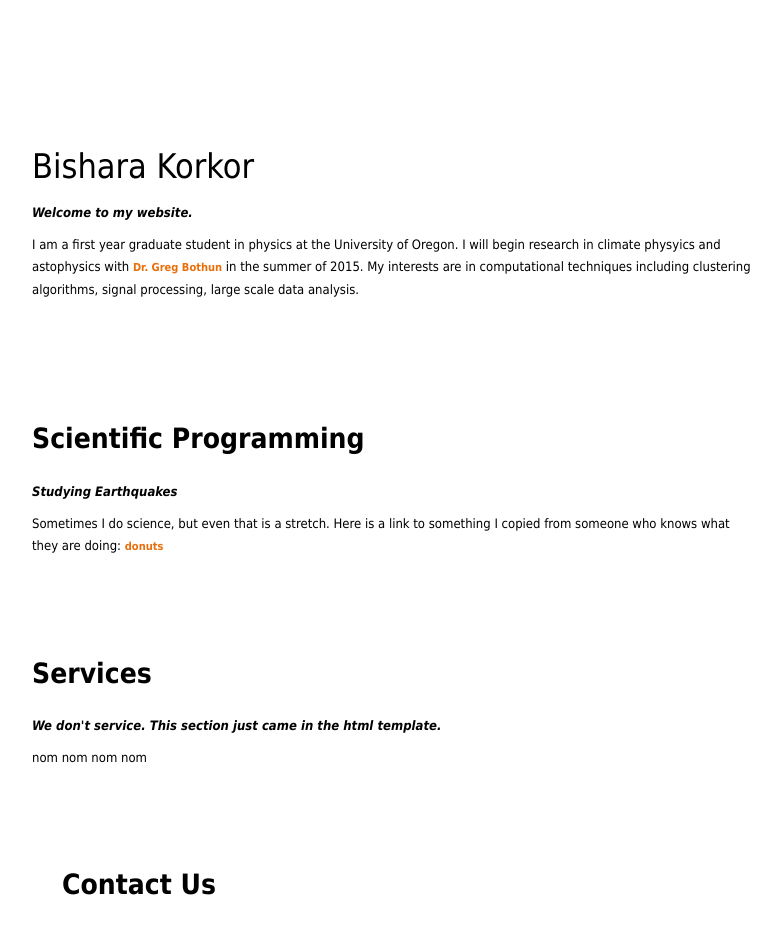
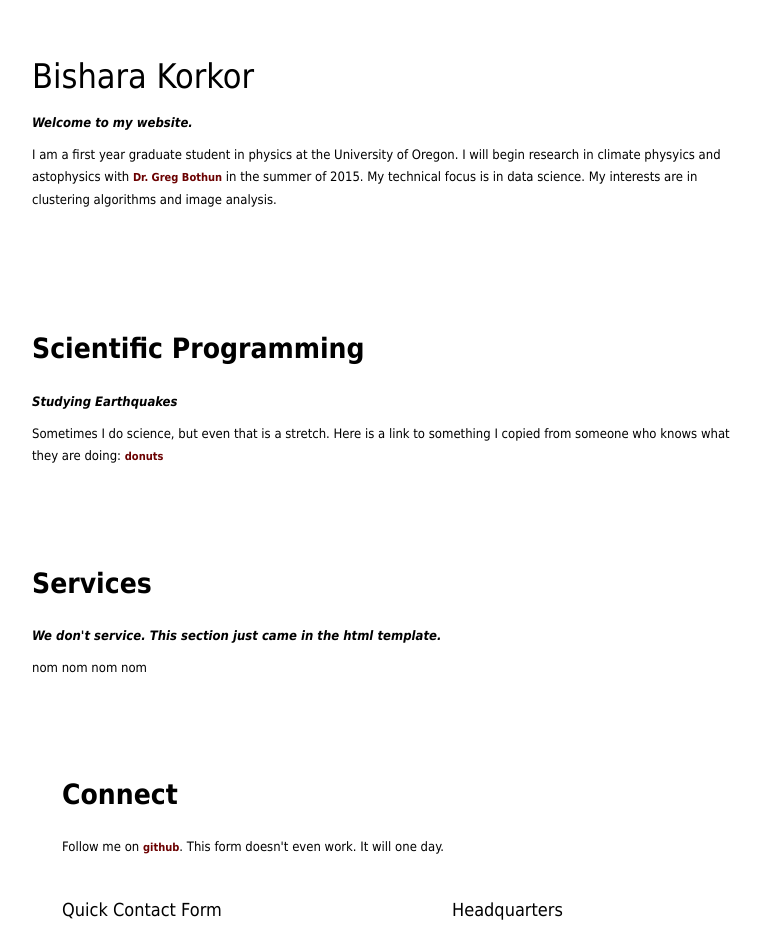
Before and after one commit to BishKor/bkorkor, a plain HTML site: page index.html in a window 1280 px wide. Shown: the top 928 px of the page, without its empty margins (248-1029 px from the left). Drawn offline with Linux system fonts and the light colour scheme.

Commit message:
changed text colors and cleaned index.html

```diff
--- a/css/tooplate_style.css
+++ b/css/tooplate_style.css
@@ -1,8 +1,3 @@
-/*
-Template 2028 Personal
-http://www.tooplate.com/view/2028-personal
-*/
-
 body {
 	margin: 0;
 	padding: 0;
@@ -16,7 +11,7 @@ body {
 }
 
 a, a:link, a:visited {
-	color: #ea6f0b;
+	color: #6B0000;
 	font-weight: 700;
 	text-decoration: none;
 	font-size: 11px;
@@ -402,5 +397,5 @@ h6 { font-size: 14px; margin: 0 0 5px; padding: 0; }
 }
 
 #tooplate_footer a {
-	color: #fff;
+	color: #6B0000;
 }
--- a/index.html
+++ b/index.html
@@ -29,22 +29,16 @@ $(document).ready(function ()
 <body>
 
 <div id="tooplate_wrapper"><span id="top"></span>
-	<div id="tooplate_header">
-    	<div id="site_title"><h1><a href="">Personal Website</a></h1></div>
-        <div id="tooplate_menu">
-        </div> <!-- end of tooplate_menu -->
-
-        <div class="cleaner"></div>
-    </div> <!-- end of header -->
-
     <div id="tooplate_main">
 
     	<div class="content"><span id="home"></span>
-			<h1>Bishara Korkor</h1> <p><em>Welcome to my website.</em></p><p>I am a first year
-			graduate student in physics at the University of Oregon. I will begin
-			research in climate physyics and astophysics with <a href="http://pages.uoregon.edu/dkmatter/"> Dr. Greg
-			Bothun</a> in the summer of 2015. My interests are in computational techniques
-			including clustering algorithms, signal processing, large scale data analysis.</p>
+			<h1>Bishara Korkor</h1> <p><em>Welcome to my website.</em></p><p>I
+			am a first year graduate student in physics at the University of
+			Oregon. I will begin research in climate physyics and astophysics
+			with <a href="http://pages.uoregon.edu/dkmatter/"> Dr. Greg
+			Bothun</a> in the summer of 2015. My technical focus is in data
+			science. My interests are in clustering algorithms and image
+			analysis.</p>
 
 			<a class="gototop" href="#top"></a> <div class="cleaner"></div>
 
@@ -75,7 +69,7 @@ $(document).ready(function ()
         <div class="content_top"><span id="contact"></span></div>
         <div class="content">
 
-    		<h2>Contact Us</h2>
+    		<h2>Connect</h2>
 			<p>Follow me on <a href="https://github.com/BishKor"> github</a>.
 			This form doesn't even work. It will one day.</p>
 
@@ -115,7 +109,7 @@ $(document).ready(function ()
             </div>
 
             <div class="col_w330 float_r">
-                <h4>Our Location</h4>
+                <h4>Headquarters</h4>
 				<div id="map"><a href="images/willamette-hall.jpg"
 				title="Willamete Hall, Eugene, Oregon"><img width="300"
 				height="200" src="images/willamette-hall.jpg" alt="Yangon City"
@@ -145,7 +139,7 @@ $(document).ready(function ()
 
     <div id="tooplate_footer">
 
-        Copyright © 2048 <a href="#">Bishara Korkor</a>
+        Copyright © 2015 <a href="#">Bishara Korkor</a>
 
     </div> <!-- end of tooplate_footer -->
 
```
